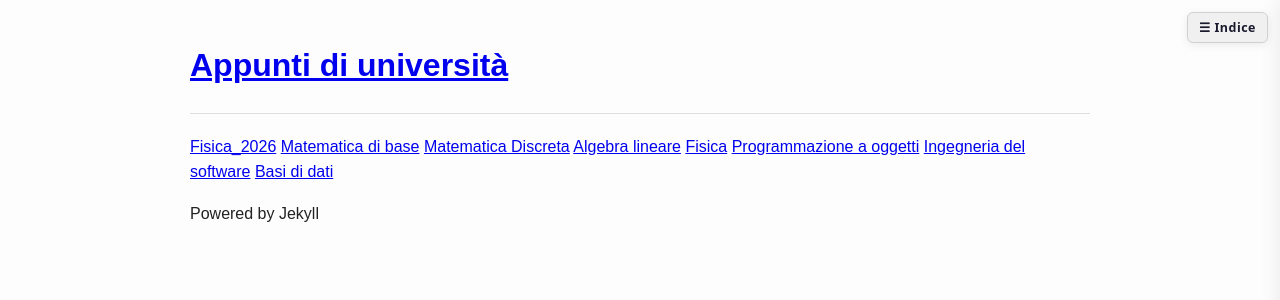
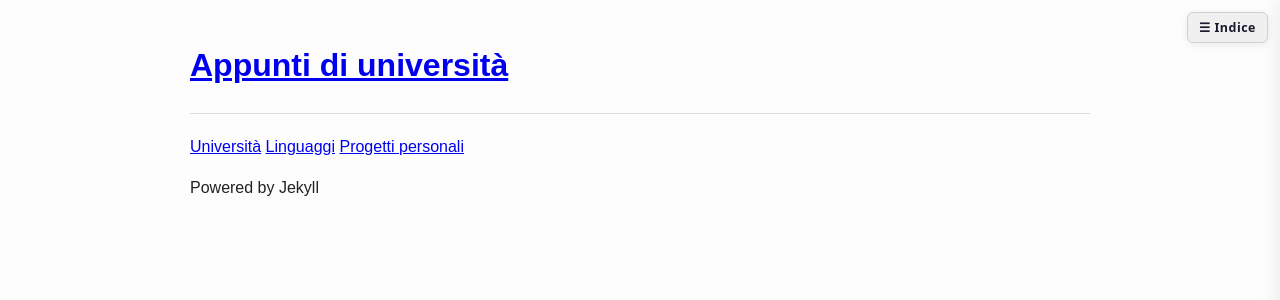
Before and after one commit to comarandr/comarandr.github.io, a Jekyll site: the page built from universita/index.md, in a window 1280 px wide. Shown: the top 300 px of the page. Built offline with Jekyll 4.4.1, drawn with Linux system fonts in a browser that asks for light colours.

Commit message:
create sezioni

```diff
--- a/universita/index.md
+++ b/universita/index.md
@@ -4,11 +4,6 @@ title: Appunti di università
 permalink: /universita/
 ---
 
-[Fisica_2026](./fisica_2026/fisica26.md)
-[Matematica di base](./matematica/matematica.md)
-[Matematica Discreta](./matematicaDiscreta.md)
-[Algebra lineare](./algebraSchemi.md)
-[Fisica](./fisica/fisica.md)
-[Programmazione a oggetti](./oop.md)
-[Ingegneria del software](./IngegneriaDelSoftware.md)
-[Basi di dati](./BasiDati.md)
+[Università](./universita/index.md)
+[Linguaggi](./linguaggi/index.md)
+[Progetti personali](./personali/index.md)
```
